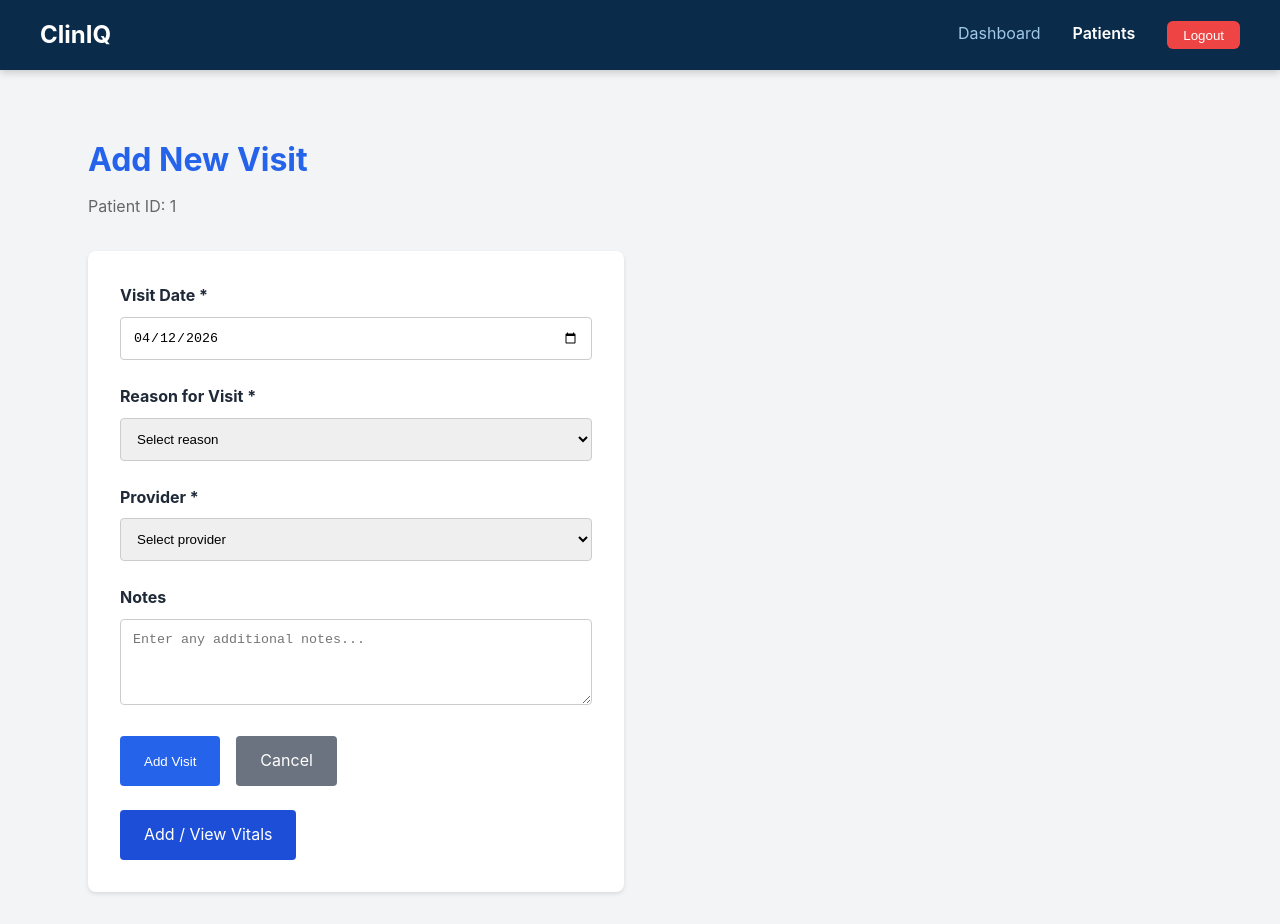
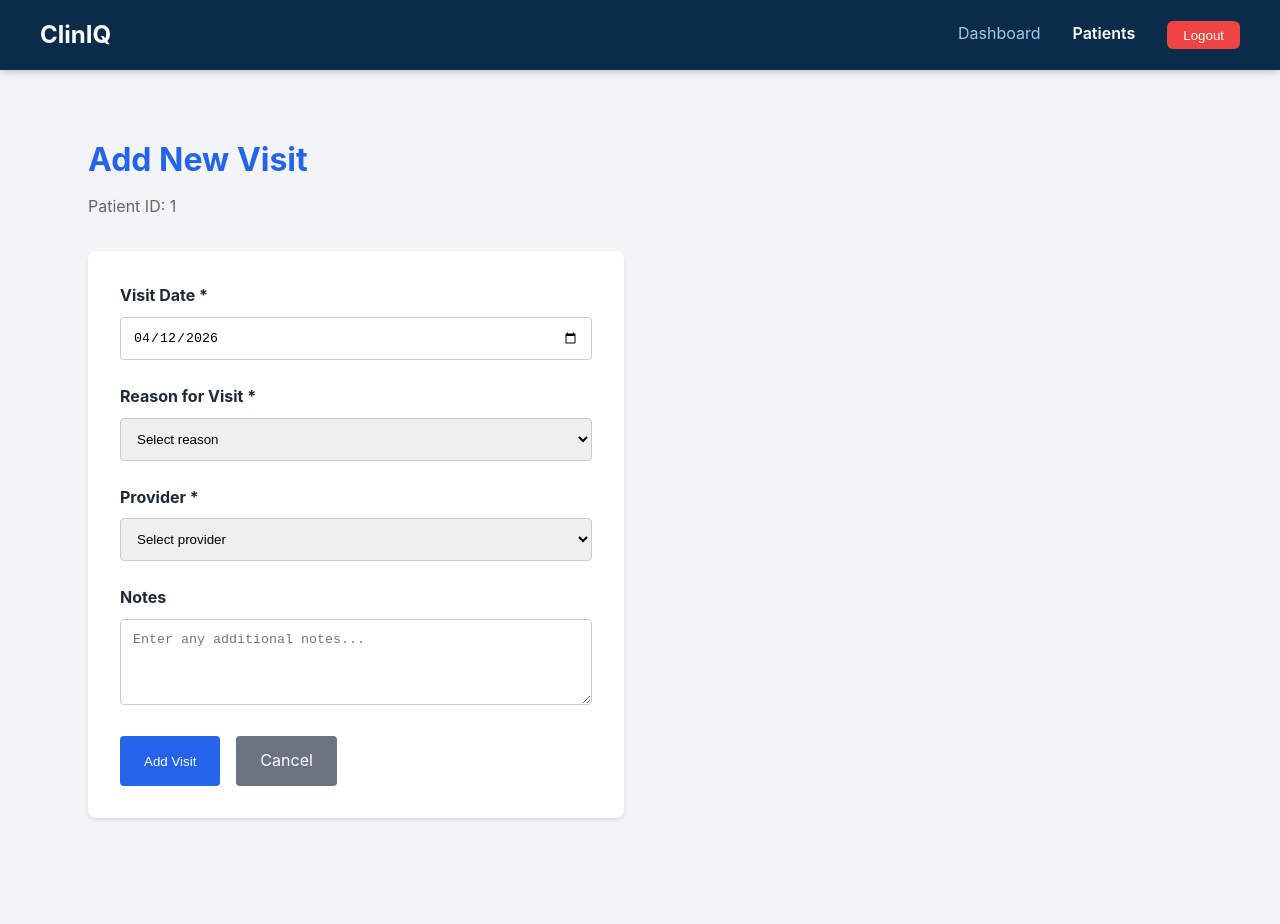
Before and after one commit to nellyuiop/icdms-frontend, a Next.js app: page /patients/1/visits/new in a window 1280 px wide. After the commit the page ends 850 px from the top, so only its background shows below. Built offline with nearby package versions, Linux system fonts and the light colour scheme.

Commit message:
Removed relationship between Vitals and Add visits

```diff
--- a/app/patients/[id]/visits/new/page.tsx
+++ b/app/patients/[id]/visits/new/page.tsx
@@ -189,21 +189,7 @@ export default function AddVisitPage() {
             Cancel
           </Link>
         </div>
-                <div style={{ marginTop: "1.5rem" }}>
-          <Link
-            href={`/patients/${patientId}/vitals`}
-            style={{
-              padding: "0.75rem 1.5rem",
-              background: "#1d4ed8",
-              color: "white",
-              textDecoration: "none",
-              borderRadius: "4px",
-              display: "inline-block",
-            }}
-          >
-            Add / View Vitals
-          </Link>
-        </div>
+
 
       </form>
     </div>
```
